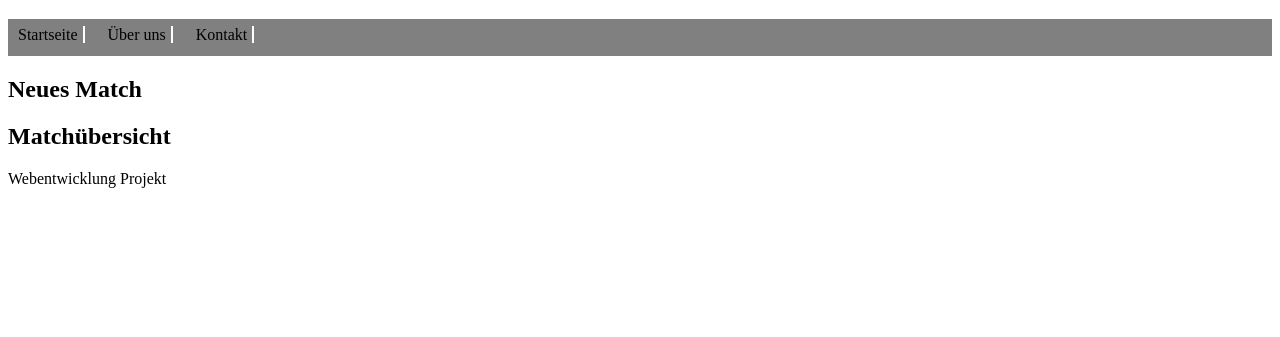
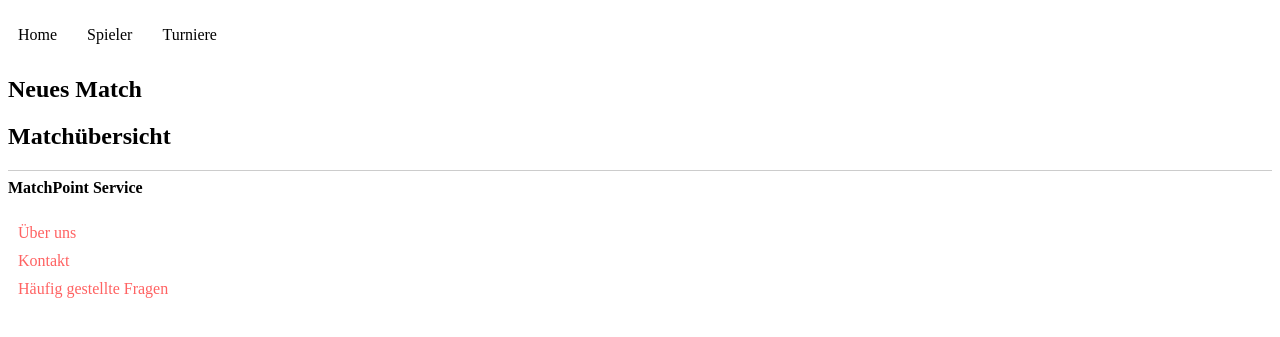
Before and after one commit to reefall/MatchPoint, a plain HTML site: page index.html in a window 1280 px wide. Shown: the part 61-398 px from the top of the page. Drawn offline with Linux system fonts and the light colour scheme.

Commit message:
bearbeitung css

```diff
--- a/index.html
+++ b/index.html
@@ -13,9 +13,9 @@
 <header>
   <h1>MatchPoint</h1>
 <nav class="mainNav">
-  <a href="./index.html">Startseite</a>
-  <a href="./about.html">Über uns</a>
-  <a href="./contact.html">Kontakt</a>
+  <a href="./home.html">Home</a>
+  <a href="./spieler.html">Spieler</a>
+  <a href="./turniere.html">Turniere</a>
 </nav>
 
 </header>
@@ -33,7 +33,12 @@
 </main>
 
 <footer>
-  <p>Webentwicklung Projekt</p>
+  <p class="footerTitle">MatchPoint Service</p>
+  <nav class="footerNav">
+  <a href="./aboutus.html">Über uns</a>
+  <a href="./contact.html">Kontakt</a>
+  <a href="./faq.html">Häufig gestellte Fragen</a>
+</nav>
 </footer>
 
 </body>
--- a/styles.css
+++ b/styles.css
@@ -9,10 +9,38 @@
 
 .mainNav {
   height: 30px;
-  background: grey;
+  background: white;
   padding-top: 7px;
   padding-left: 5px;
   margin-top: 20px;
   box-shadow: 4px 6px white;
   overflow: hidden;
 }
+
+.footerTitle{
+    font-weight: bold;
+    margin-bottom: 4px;
+    border-top: 1px solid #ccc;
+    padding-top: 8px;
+}
+
+.footerNav a{
+    font: Courier;
+    margin-right:14px;
+    text-decoration:none;
+    color: rgb(255, 98, 98);
+    padding: 0px 5px 0px 5px;
+    border-right: 2px solid white;
+    display: block;
+    margin-bottom: 10px;
+}
+
+.footerNav {
+  height: 30px;
+  background: white;
+  padding-top: 7px;
+  padding-left: 5px;
+  margin-top: 20px;
+  box-shadow: 4px 6px white;
+  height: 30px;
+}
```
Also changed, not shown: README.md.
